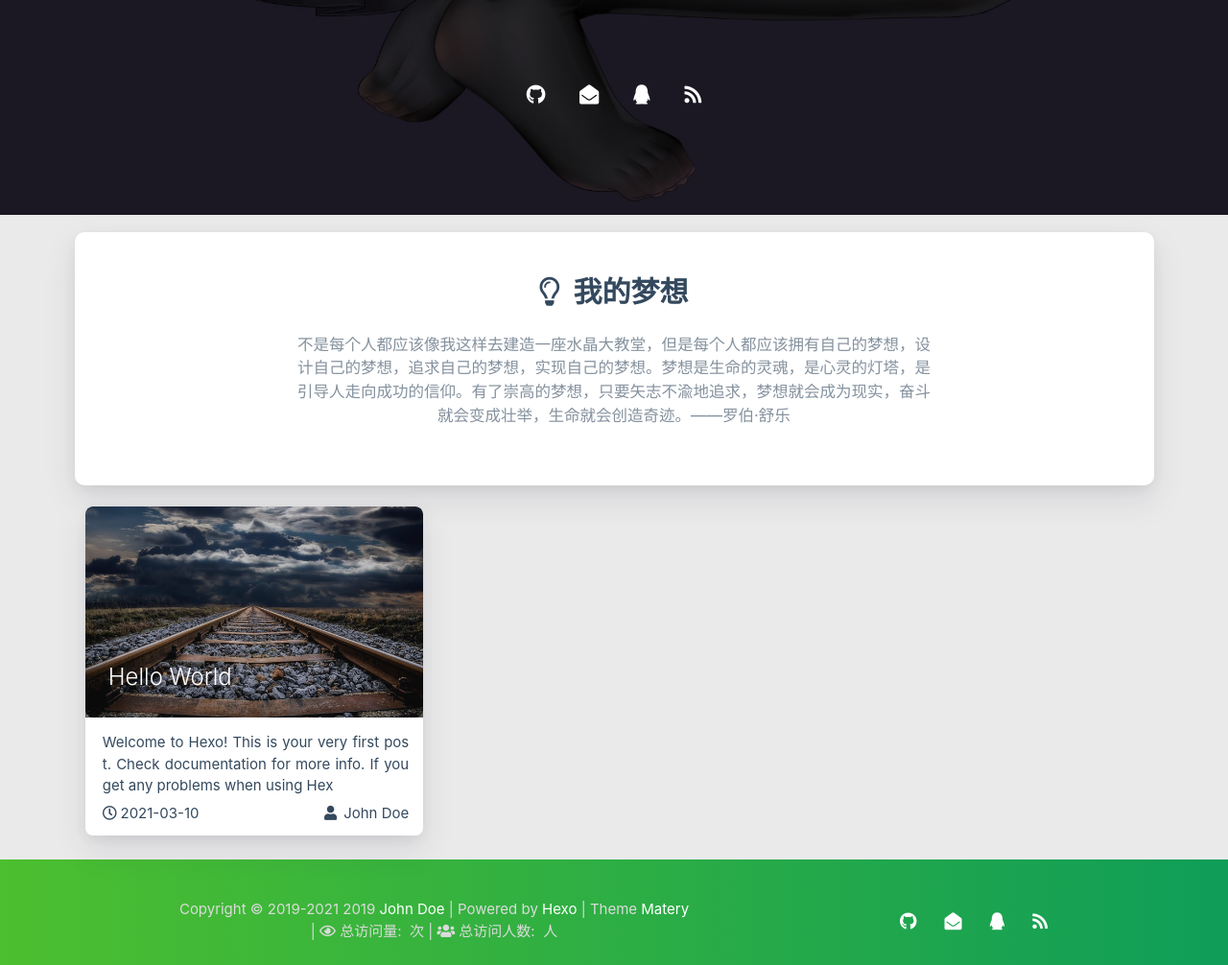
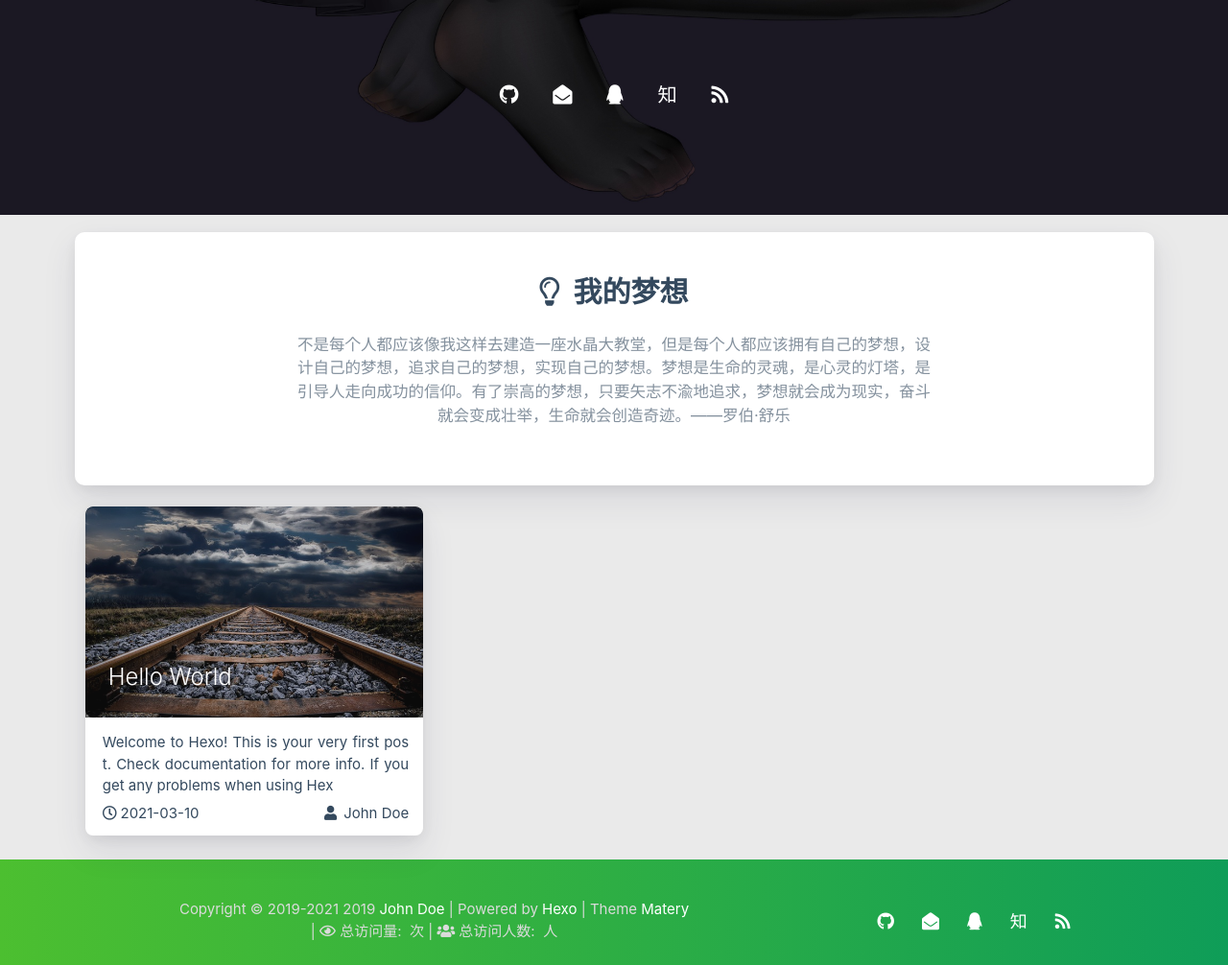
Before and after one commit to GakeeQue/GakeeQue.github.io, a plain HTML site: page index.html in a window 1280 px wide. Shown: the part 576-1582 px from the top of the page at 96% size. Drawn offline with nearby package versions, Linux system fonts and the light colour scheme; some packages are replaced by stand-ins of ours; no server answers; a script that the page names is missing.

Commit message:
Site updated: 2021-03-10 21:30:59

```diff
--- a/index.html
+++ b/index.html
@@ -234,7 +234,7 @@
 
         <li><div class="divider"></div></li>
         <li>
-            <a href="https://github.com/blinkfox/hexo-theme-matery" class="waves-effect waves-light" target="_blank">
+            <a href="https://github.com/GakeeQue/GakeeQue.github.io" class="waves-effect waves-light" target="_blank">
                 <i class="fab fa-github-square fa-fw"></i>Fork Me
             </a>
         </li>
@@ -291,7 +291,7 @@
     }
 </style>
 
-<a href="https://github.com/blinkfox/hexo-theme-matery" class="github-corner tooltipped hide-on-med-and-down" target="_blank"
+<a href="https://github.com/GakeeQue/GakeeQue.github.io" class="github-corner tooltipped hide-on-med-and-down" target="_blank"
    data-tooltip="Fork Me" data-position="left" data-delay="50">
     <svg viewBox="0 0 250 250" aria-hidden="true">
         <path d="M0,0 L115,115 L130,115 L142,142 L250,250 L250,0 Z"></path>
@@ -405,19 +405,19 @@
                 </a>
 
 
-                    <a href="https://github.com/blinkfox/hexo-theme-matery" class="waves-effect waves-light btn" target="_blank">
+                    <a href="https://github.com/GakeeQue/GakeeQue.github.io" class="waves-effect waves-light btn" target="_blank">
                         <i class="fab fa-github-alt"></i>Github
                     </a>
 
             </div>
             <div class="cover-social-link">
-    <a href="https://github.com/blinkfox" class="tooltipped" target="_blank" data-tooltip="访问我的GitHub" data-position="top" data-delay="50">
+    <a href="https://github.com/GakeeQue" class="tooltipped" target="_blank" data-tooltip="访问我的GitHub" data-position="top" data-delay="50">
         <i class="fab fa-github"></i>
     </a>
 
 
 
-    <a href="mailto:1181062873@qq.com" class="tooltipped" target="_blank" data-tooltip="邮件联系我" data-position="top" data-delay="50">
+    <a href="mailto:644503231@qq.com" class="tooltipped" target="_blank" data-tooltip="邮件联系我" data-position="top" data-delay="50">
         <i class="fas fa-envelope-open"></i>
     </a>
 
@@ -427,13 +427,17 @@
 
 
 
-    <a href="tencent://AddContact/?fromId=50&fromSubId=1&subcmd=all&uin=1181062873" class="tooltipped" target="_blank" data-tooltip="QQ联系我: 1181062873" data-position="top" data-delay="50">
+    <a href="tencent://AddContact/?fromId=50&fromSubId=1&subcmd=all&uin=644503231" class="tooltipped" target="_blank" data-tooltip="QQ联系我: 644503231" data-position="top" data-delay="50">
         <i class="fab fa-qq"></i>
     </a>
 
 
 
 
+
+    <a href="https://www.zhihu.com/people/kee-ga" class="tooltipped" target="_blank" data-tooltip="关注我的知乎: https://www.zhihu.com/people/kee-ga" data-position="top" data-delay="50">
+        <i class="fab fa-zhihu1">知</i>
+    </a>
 
 
 
@@ -692,13 +696,13 @@
 
         </div>
         <div class="col s12 m4 l4 social-link social-statis">
-    <a href="https://github.com/blinkfox" class="tooltipped" target="_blank" data-tooltip="访问我的GitHub" data-position="top" data-delay="50">
+    <a href="https://github.com/GakeeQue" class="tooltipped" target="_blank" data-tooltip="访问我的GitHub" data-position="top" data-delay="50">
         <i class="fab fa-github"></i>
     </a>
 
 
 
-    <a href="mailto:1181062873@qq.com" class="tooltipped" target="_blank" data-tooltip="邮件联系我" data-position="top" data-delay="50">
+    <a href="mailto:644503231@qq.com" class="tooltipped" target="_blank" data-tooltip="邮件联系我" data-position="top" data-delay="50">
         <i class="fas fa-envelope-open"></i>
     </a>
 
@@ -708,13 +712,17 @@
 
 
 
-    <a href="tencent://AddContact/?fromId=50&fromSubId=1&subcmd=all&uin=1181062873" class="tooltipped" target="_blank" data-tooltip="QQ联系我: 1181062873" data-position="top" data-delay="50">
+    <a href="tencent://AddContact/?fromId=50&fromSubId=1&subcmd=all&uin=644503231" class="tooltipped" target="_blank" data-tooltip="QQ联系我: 644503231" data-position="top" data-delay="50">
         <i class="fab fa-qq"></i>
     </a>
 
 
 
 
+
+    <a href="https://www.zhihu.com/people/kee-ga" class="tooltipped" target="_blank" data-tooltip="关注我的知乎: https://www.zhihu.com/people/kee-ga" data-position="top" data-delay="50">
+        <i class="fab fa-zhihu1">知</i>
+    </a>
 
 
 
```
Also changed, not shown: 2021/03/10/hello-world/index.html (+9 -5 lines), archives/2021/03/index.html (+9 -5 lines), archives/2021/index.html (+9 -5 lines), archives/index.html (+9 -5 lines), medias/banner/0.jpg (deleted), medias/banner/1.jpg, medias/banner/2.jpg, medias/banner/4.jpg, medias/banner/5.jpg, medias/banner/6.jpg, 1 other file.
